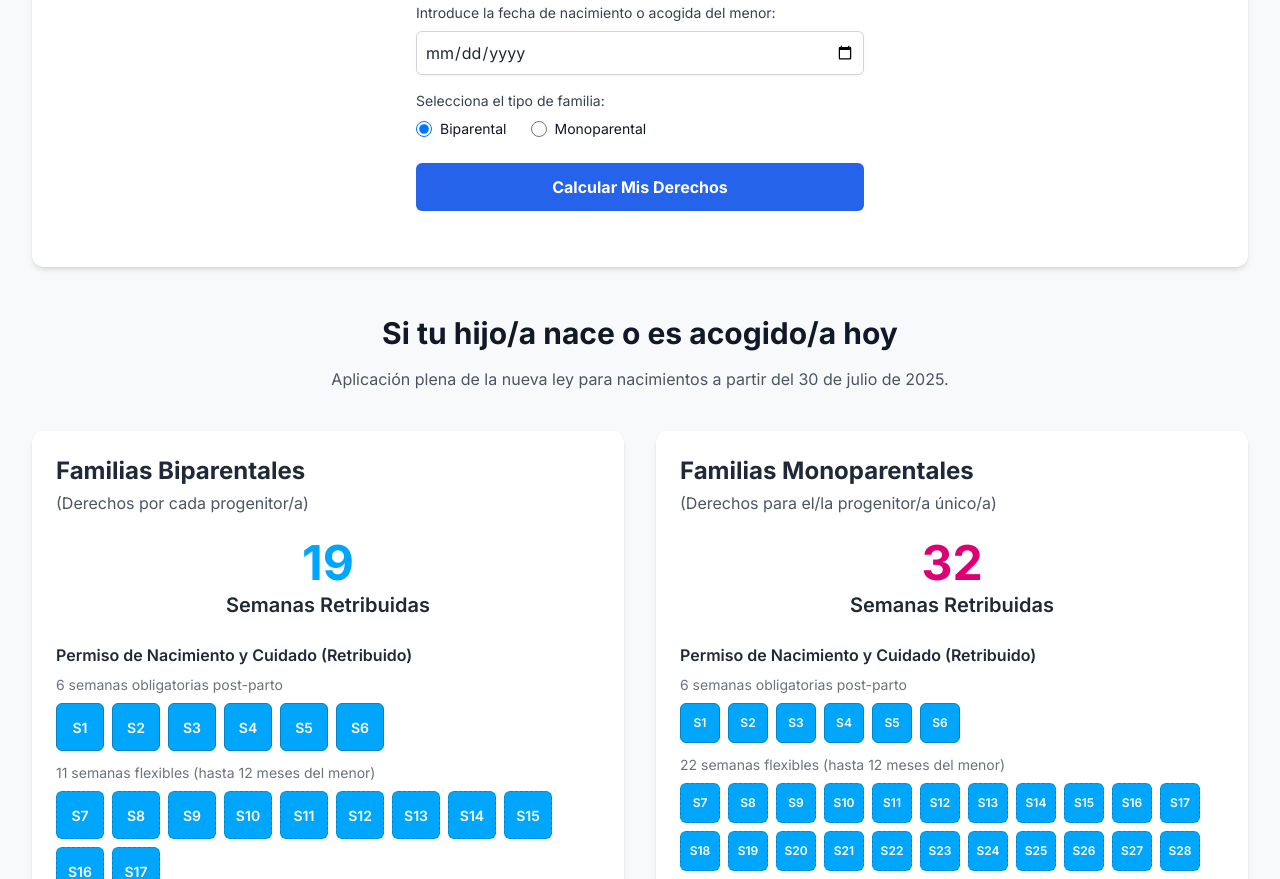
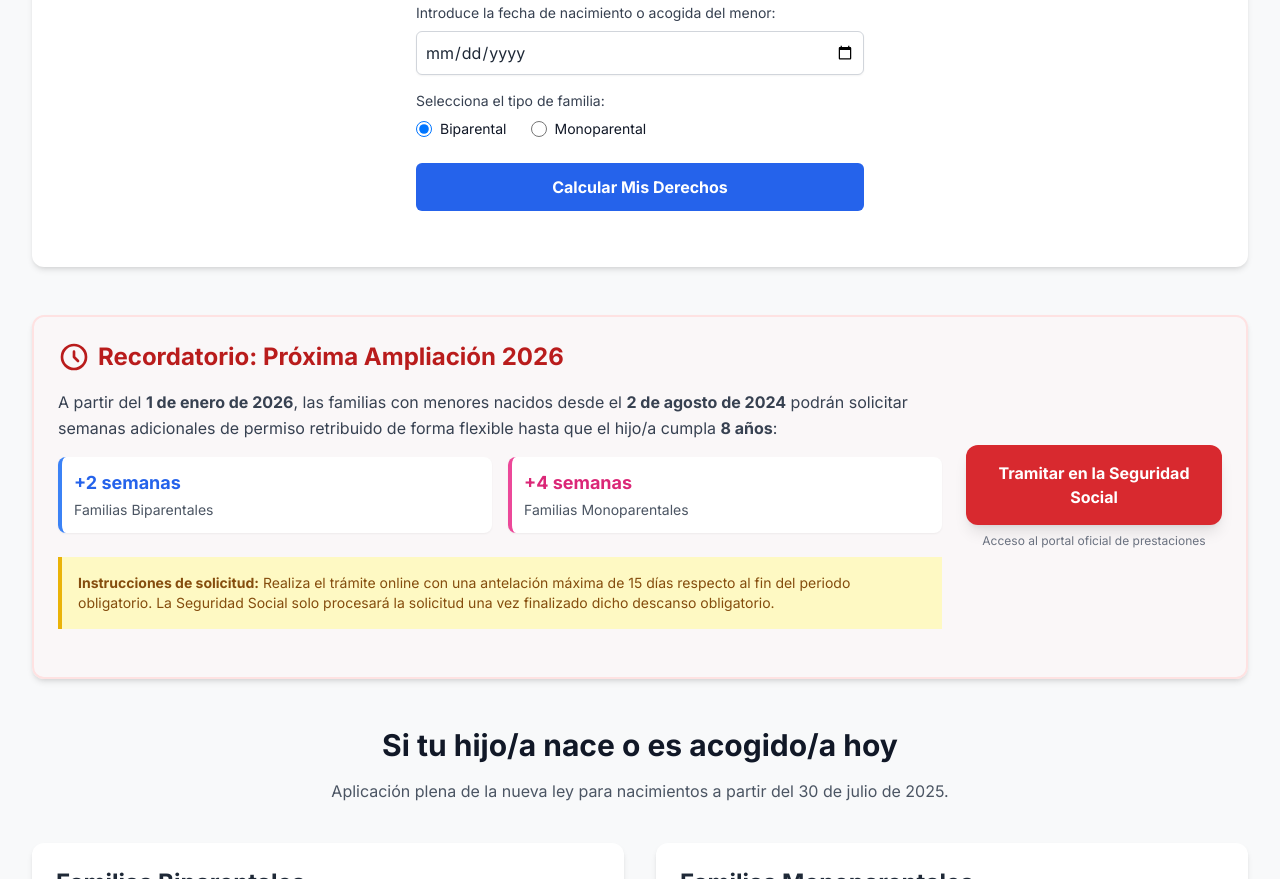
Before and after one commit to UGTSanidadSalamanca/Permisos_Parentales, a plain HTML site: page index.html in a window 1280 px wide. Shown: the part 509-1388 px from the top of the page. Drawn offline with nearby package versions, Linux system fonts and the light colour scheme.

Commit message:
Add 2026 extension reminder section to index.html
Added a new section for the 2026 extension reminder, including details about additional paid leave for families with children born after August 2, 2024.

```diff
--- a/index.html
+++ b/index.html
@@ -1,4 +1,3 @@
-
 <!DOCTYPE html>
 <html lang="es">
 <head>
@@ -93,6 +92,15 @@
             border-left-color: #6b7280; /* gray-500 */
             color: #4b5563; /* gray-700 */
         }
+        .btn-ugt {
+            background-color: #D8292F;
+            color: white;
+            transition: all 0.3s ease;
+        }
+        .btn-ugt:hover {
+            background-color: #b91c21;
+            transform: translateY(-1px);
+        }
     </style>
 <script type="importmap">
 {
@@ -165,6 +173,48 @@
                 </div>
                 <div id="results" class="mt-8 mx-auto max-w-2xl">
                     <!-- Results will be injected here by JavaScript -->
+                </div>
+            </div>
+        </section>
+
+        <!-- NUEVA SECCIÓN: RECORDATORIO AMPLIACIÓN 2026 -->
+        <section id="recordatorio-2026" class="mt-12">
+            <div class="card border-2 border-red-100 bg-red-50/30">
+                <div class="flex flex-col md:flex-row items-center gap-6">
+                    <div class="flex-1">
+                        <h2 class="text-2xl font-bold text-red-700 mb-4 flex items-center">
+                            <svg xmlns="http://www.w3.org/2000/svg" class="h-8 w-8 mr-2" fill="none" viewBox="0 0 24 24" stroke="currentColor">
+                                <path stroke-linecap="round" stroke-linejoin="round" stroke-width="2" d="M12 8v4l3 3m6-3a9 9 0 11-18 0 9 9 0 0118 0z" />
+                            </svg>
+                            Recordatorio: Próxima Ampliación 2026
+                        </h2>
+                        <p class="text-gray-700 mb-4 leading-relaxed">
+                            A partir del <strong>1 de enero de 2026</strong>, las familias con menores nacidos desde el <strong>2 de agosto de 2024</strong> podrán solicitar semanas adicionales de permiso retribuido de forma flexible hasta que el hijo/a cumpla <strong>8 años</strong>:
+                        </p>
+                        <ul class="grid grid-cols-1 sm:grid-cols-2 gap-4 mb-6">
+                            <li class="bg-white p-3 rounded-lg shadow-sm border-l-4 border-blue-500">
+                                <span class="font-bold text-blue-600 text-lg">+2 semanas</span><br>
+                                <span class="text-sm text-gray-600">Familias Biparentales</span>
+                            </li>
+                            <li class="bg-white p-3 rounded-lg shadow-sm border-l-4 border-pink-500">
+                                <span class="font-bold text-pink-600 text-lg">+4 semanas</span><br>
+                                <span class="text-sm text-gray-600">Familias Monoparentales</span>
+                            </li>
+                        </ul>
+                        <div class="bg-yellow-100 border-l-4 border-yellow-500 p-4 mb-6 text-sm text-yellow-800">
+                            <strong>Instrucciones de solicitud:</strong> Realiza el trámite online con una antelación
+                            máxima de 15 días respecto al fin del periodo obligatorio. La Seguridad Social solo procesará
+                            la solicitud una vez finalizado dicho descanso obligatorio.
+                        </div>
+                    </div>
+                    <div class="w-full md:w-auto text-center">
+                        <a href="https://prestaciones.seg-social.es/servicio/solicitar-periodos-prestacion-nacimiento-cuidado-menor.html"
+                           target="_blank"
+                           class="inline-block btn-ugt font-bold py-4 px-8 rounded-xl shadow-lg text-center w-full md:w-64">
+                            Tramitar en la Seguridad Social
+                        </a>
+                        <p class="text-xs text-gray-500 mt-2">Acceso al portal oficial de prestaciones</p>
+                    </div>
                 </div>
             </div>
         </section>
```
